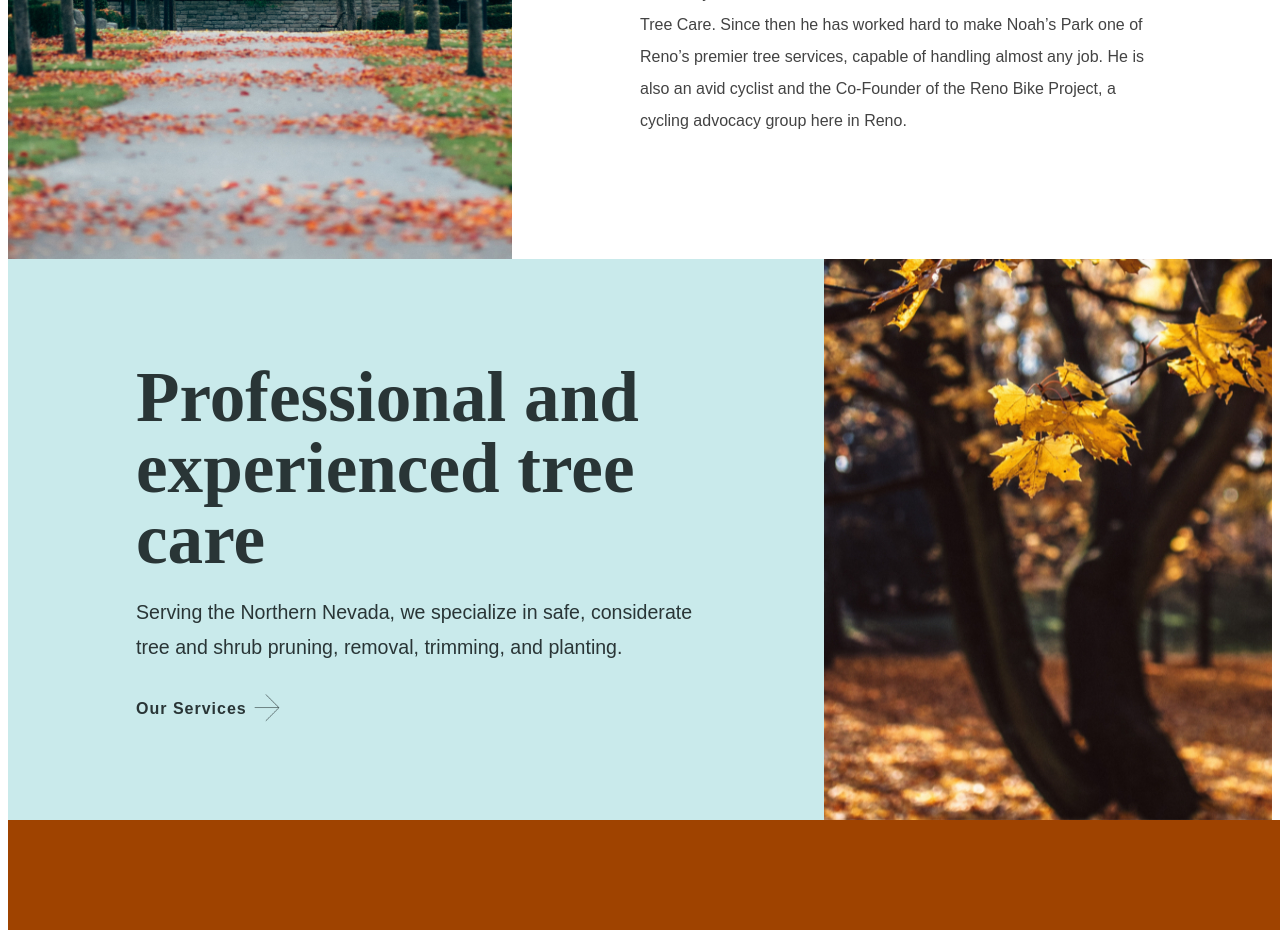
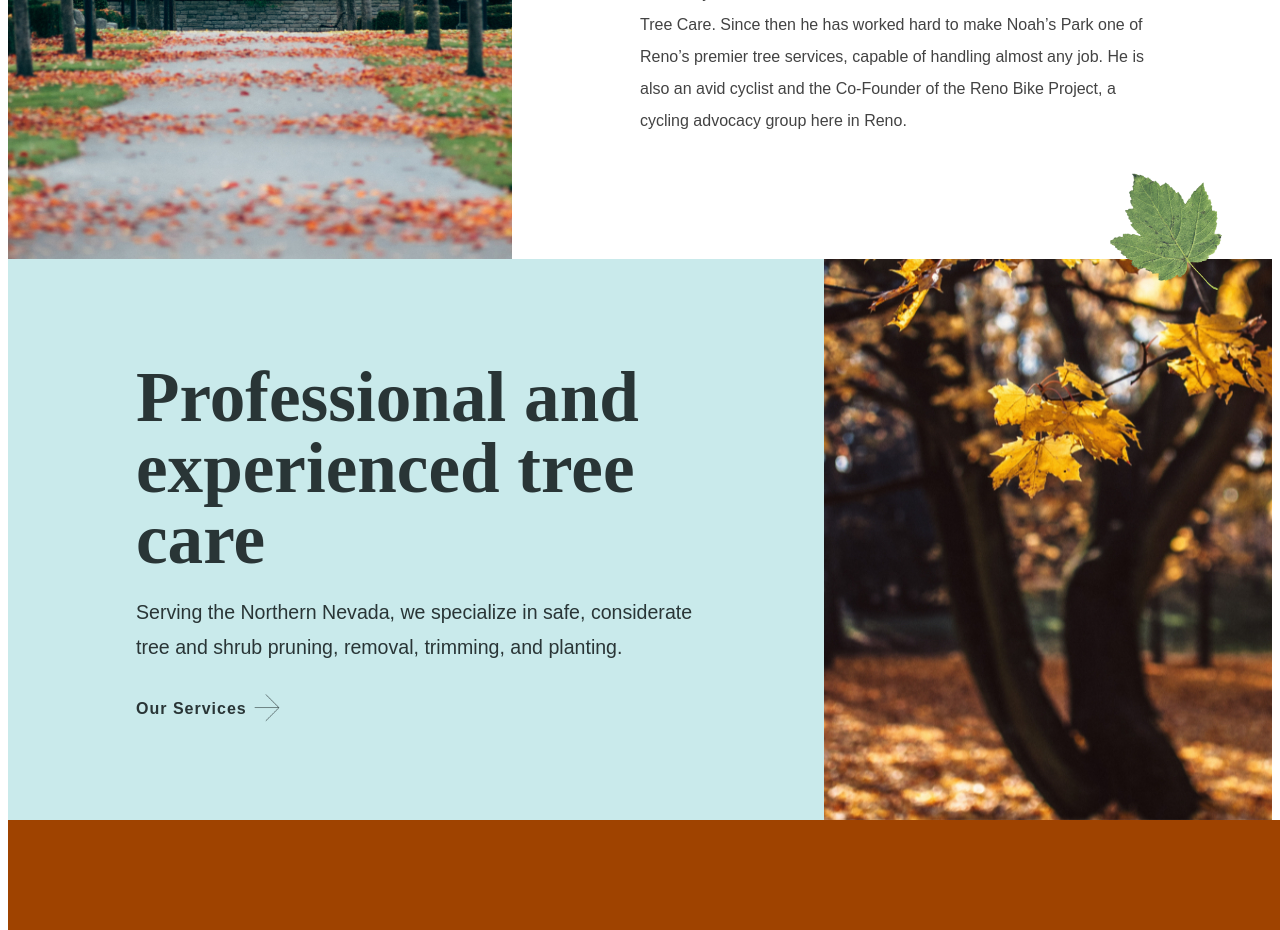
Before and after one commit to lmnts-dev/npts-contentful, a Gatsby site: page /about in a window 1280 px wide. Shown: the part 840-1770 px from the top of the page. Built offline with nearby package versions, Linux system fonts and the light colour scheme; Gatsby itself is replaced by a stand-in of ours.

Commit message:
add leaves to about page

```diff
--- a/src/pages/about.js
+++ b/src/pages/about.js
@@ -14,7 +14,15 @@ import { TextBlock, LargeTextBlock } from '../components/TextBlocks'
 import IntroImage from '../images/intro.jpg'
 import { H2, H3, P, PLarge, HeaderText } from '../components/Headings'
 import PHC from '../images/phc.jpg'
+import Leaf from "../images/leafTestimonial.png"
+import { RightLeaf } from '../components/Leaves'
 
+const Leaves = styled(RightLeaf)`
+    bottom: -10%;
+    @media ( max-width: 600px ){
+        bottom: -7%;
+    }
+`
 
 const MainBlock = styled(Wrapper)`
   padding: 115px 144px;
@@ -71,6 +79,7 @@ const Home = ({ data }) => {
                 cycling advocacy group here in Reno.
               </P>
             </MainBlock>
+            <Leaves src={Leaf}/>
           </TwoColRow>
           <TwoColRow smallReverse bias="left">
                 <LargeTextBlock header="Professional and experienced tree care" text="Serving the Northern Nevada, we specialize in safe, considerate tree and shrub pruning, removal, trimming, and planting. " bText="Our Services" dest="/" theme="dark" bgColor="#C9EAEB" />
```
